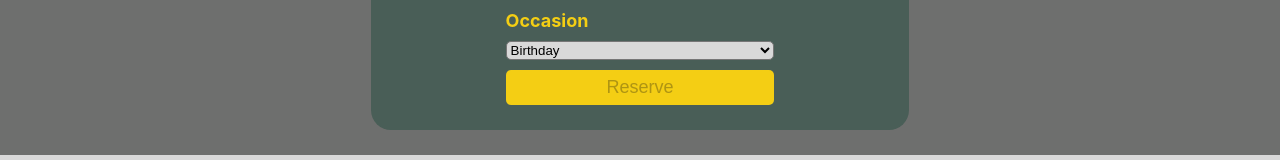
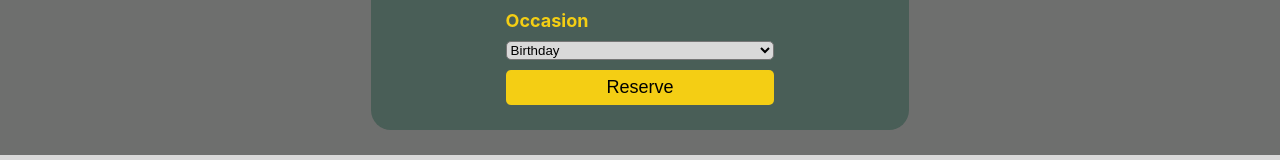
Before and after one commit to rahmat131/Little-Lemon, a React (Create React App) app: page /reservation in a window 1280 px wide. Shown: the part 384-544 px from the top of the page. Built offline with nearby package versions, Linux system fonts and the light colour scheme.

Commit message:
Updated Unit-Tests

```diff
--- a/src/Components/BookingForm.js
+++ b/src/Components/BookingForm.js
@@ -1,4 +1,5 @@
 import React, { useState, useEffect } from 'react';
+import { useNavigate } from 'react-router-dom';
 import { fetchAPI, submitAPI } from './api.js';
 
 const BookingForm = () => {
@@ -7,32 +8,23 @@ const BookingForm = () => {
   const [guests, setGuests] = useState(1);
   const [occasion, setOccasion] = useState('Birthday');
   const [availableTimes, setAvailableTimes] = useState([]);
-  const [isButtonDisabled, setIsButtonDisabled] = useState(true);
+  const navigate = useNavigate(); // Initialize useNavigate hook
 
   // Fetch available times when the component mounts and when the date changes
   useEffect(() => {
     if (date) {
       const times = fetchAPI(new Date(date));
       setAvailableTimes(times);
-      setTime(times.length > 0 ? times[0] : '');
+      setTime(times.length > 0 ? times[0] : ''); // Set the first available time if any
     }
   }, [date]);
-
-  // Update button state based on the number of guests
-  useEffect(() => {
-    if (guests >= 2) {
-      setIsButtonDisabled(false);
-    } else {
-      setIsButtonDisabled(true);
-    }
-  }, [guests]);
 
   // Handle form submission
   const handleSubmit = (event) => {
     event.preventDefault();
 
     if (guests < 2) {
-      alert("Reservation is valid for at least 2 people");
+      window.alert('Reservation is valid for at least 2 people');
       return;
     }
 
@@ -46,12 +38,11 @@ const BookingForm = () => {
     const isSubmitted = submitAPI(formData);
 
     if (isSubmitted) {
-      alert(`Your event for ${occasion} has been reserved on ${date} for ${guests} guest/s at ${time} hours`);
+      // alert(`Your event for ${occasion} has been reserved on ${date} for ${guests} guest/s at ${time} hours`);
+      navigate('/confirmed'); // Navigate to ConfirmedBooking page
     } else {
       alert('Failed to reserve your table. Please try again.');
     }
-
-    console.log({ date, time, guests, occasion });
   };
 
   return (
@@ -96,7 +87,7 @@ const BookingForm = () => {
           max="10"
           id="guests"
           value={guests}
-          onChange={(e) => setGuests(Number(e.target.value))}
+          onChange={(e) => setGuests(e.target.value)}
         />
 
         <label htmlFor="occasion">Occasion</label>
@@ -111,12 +102,7 @@ const BookingForm = () => {
           <option value="Anniversary">Anniversary</option>
         </select>
 
-        <input
-          className="mySubbtn"
-          type="submit"
-          value="Reserve"
-          disabled={isButtonDisabled}
-        />
+        <input className="mySubbtn" type="submit" value="Reserve" />
       </form>
     </div>
   );
```
Also changed, not shown: 1 other file (tests, documents, lock files or other folders).
